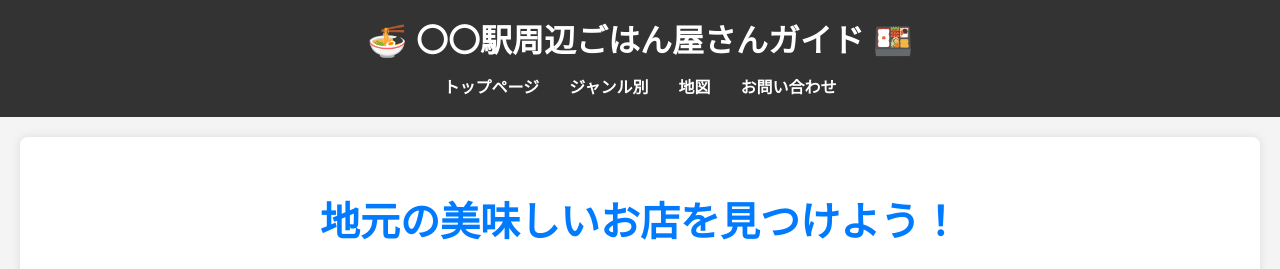
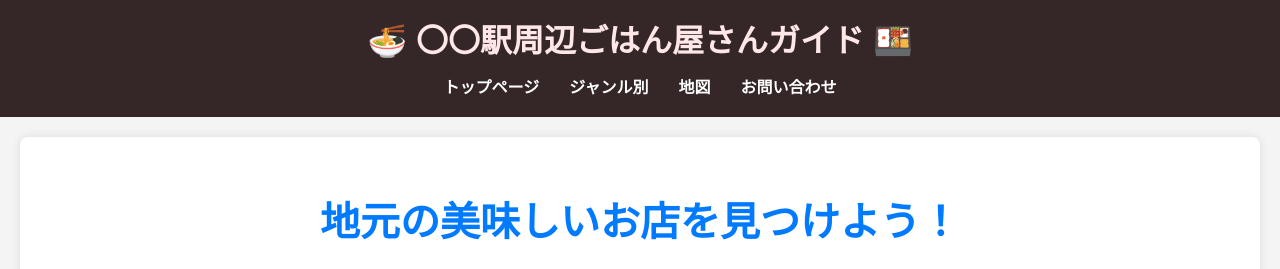
Before and after one commit to R1N-K0/practice, a plain HTML site: page index.html in a window 1280 px wide. Shown: the top 269 px of the page. Drawn offline with Linux system fonts and the light colour scheme.

Commit message:
task_5 finish

```diff
--- a/style.css
+++ b/style.css
@@ -9,8 +9,8 @@ body {
 
 /* ヘッダーのスタイル */
 header {
-    background-color: #333;
-    color: #fff;
+    background-color: #352727;
+    color: #ffe7e7;
     padding: 1rem 0;
     text-align: center;
 }
```
